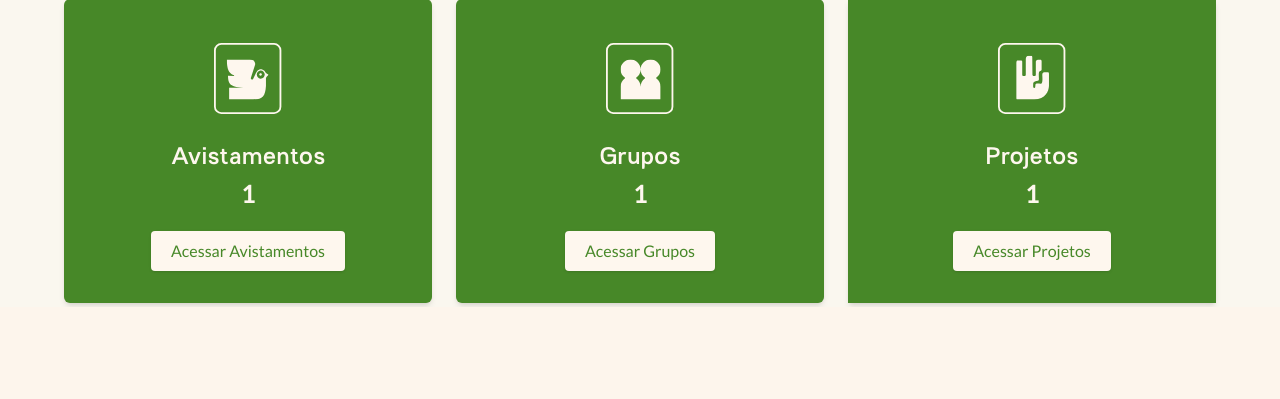
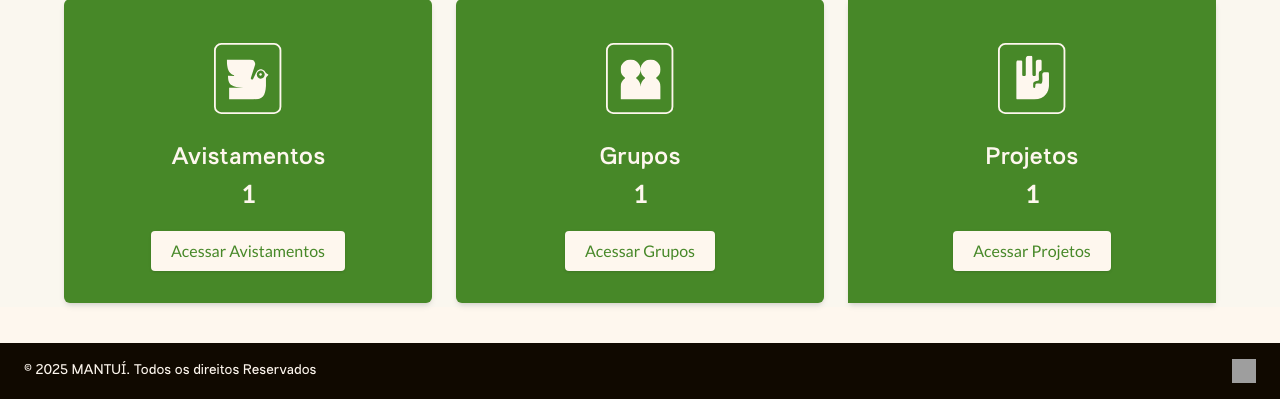
Before and after one commit to Augusto-Maux/mantui, a Flask app: page /usuario/perfil in a window 1280 px wide. Shown: the part 1051-1450 px from the top of the page. Before the commit the page ends 1358 px from the top, so only its background shows below. Run offline with Flask 3, Linux system fonts and the light colour scheme; the visitor is signed in with stand-in values (Sample User, id 1); style sheets or scripts are compiled from the project's sources; grey boxes are pictures that could not be loaded.

Commit message:
Continuando perfil

```diff
--- a/templates/usuario/perfil.html
+++ b/templates/usuario/perfil.html
@@ -338,7 +338,15 @@
 
         </div>
     </main>
-
+    <footer class="mt-[36px] mx-0">
+        <article
+            class="bg-neutro-mantui-950 px-6 py-4 flex flex-col gap-4 items-center justify-between tablet:flex-row">
+            <span class="text-laranja-mantui-50 text-sm text-center tablet:text-left">© 2025 MANTUÍ. Todos os direitos
+                Reservados</span>
+            <img src="{{ url_for('static', filename='img/github-icone.svg') }}" alt="Logo GitHub"
+                class="w-6 h-6 cursor-pointer">
+        </article>
+    </footer>
 </body>
 
 </html>
```
